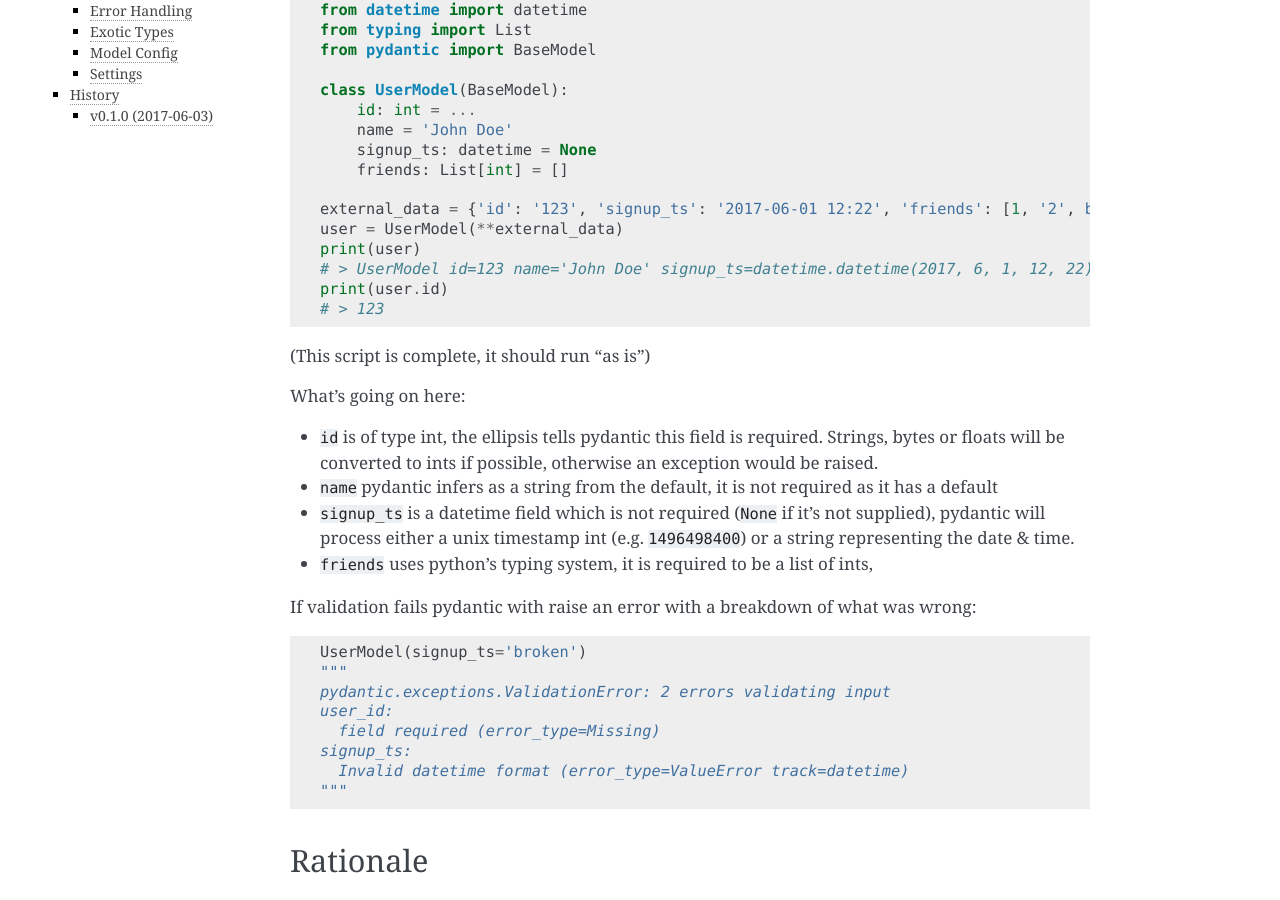
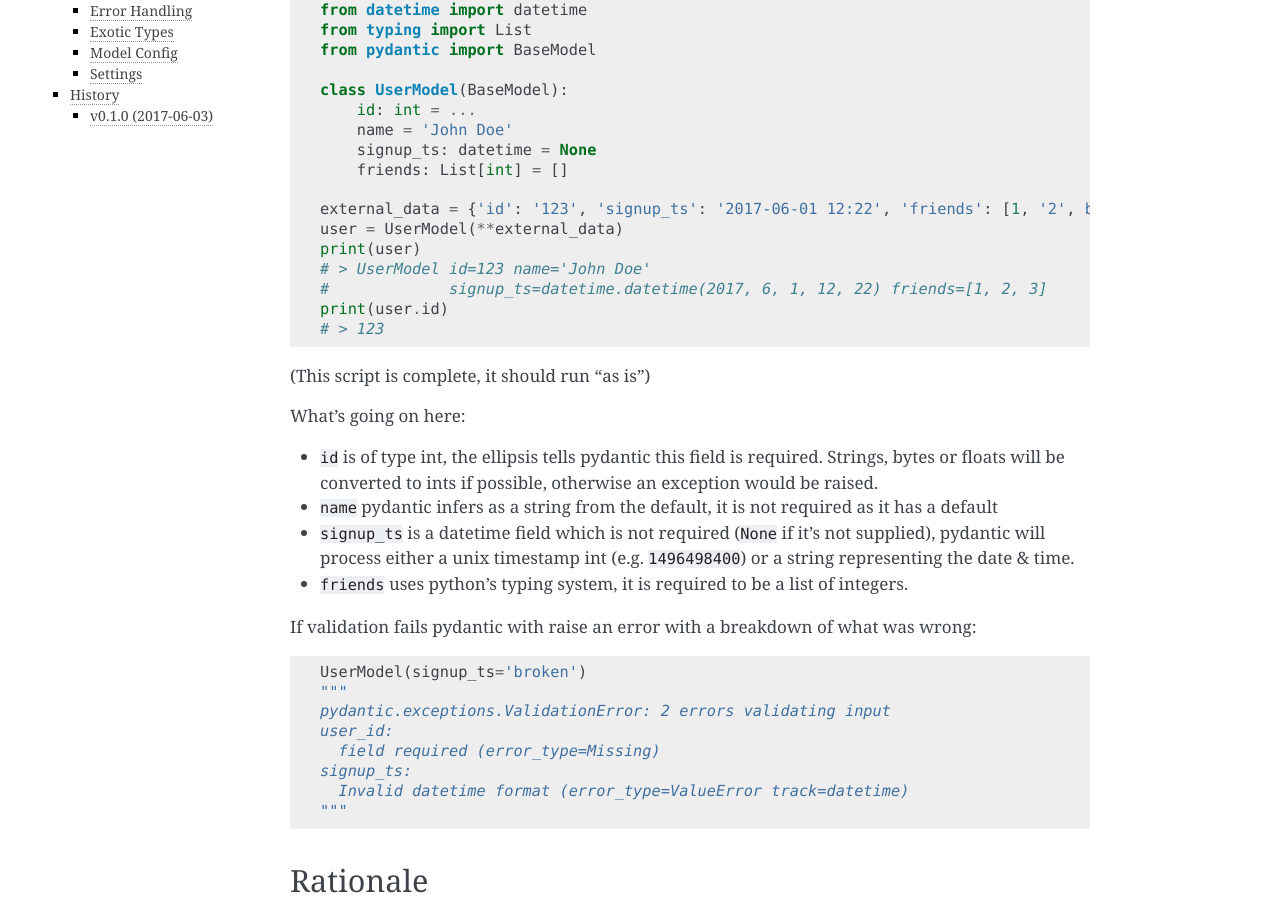
Before and after one commit to tomasz-kaminski-jir/pyd_analyze, a Sphinx documentation site: the page built from docs/index.rst, in a window 1280 px wide and 900 px high, scrolled down 403 px. Built offline with Sphinx 7.4.7, drawn with Linux system fonts in a browser that asks for light colours.

```diff
--- a/docs/example1.py
+++ b/docs/example1.py
@@ -11,6 +11,7 @@ class UserModel(BaseModel):
 external_data = {'id': '123', 'signup_ts': '2017-06-01 12:22', 'friends': [1, '2', b'3']}
 user = UserModel(**external_data)
 print(user)
-# > UserModel id=123 name='John Doe' signup_ts=datetime.datetime(2017, 6, 1, 12, 22) friends=[1, 2, 3]
+# > UserModel id=123 name='John Doe'
+#             signup_ts=datetime.datetime(2017, 6, 1, 12, 22) friends=[1, 2, 3]
 print(user.id)
 # > 123
--- a/docs/index.rst
+++ b/docs/index.rst
@@ -29,7 +29,7 @@ What's going on here:
 * ``name`` pydantic infers as a string from the default, it is not required as it has a default
 * ``signup_ts`` is a datetime field which is not required (``None`` if it's not supplied), pydantic will process
   either a unix timestamp int (e.g. ``1496498400``) or a string representing the date & time.
-* ``friends`` uses python's typing system, it is required to be a list of ints,
+* ``friends`` uses python's typing system, it is required to be a list of integers.
 
 If validation fails pydantic with raise an error with a breakdown of what was wrong:
 
--- a/docs/spelling_wordlist.txt
+++ b/docs/spelling_wordlist.txt
@@ -5,6 +5,7 @@ ints
 jsonmodels
 pydantic
 schemas
+timestamp
 unix
 untrusted
 ve
```
Also changed, not shown: .travis.yml.
